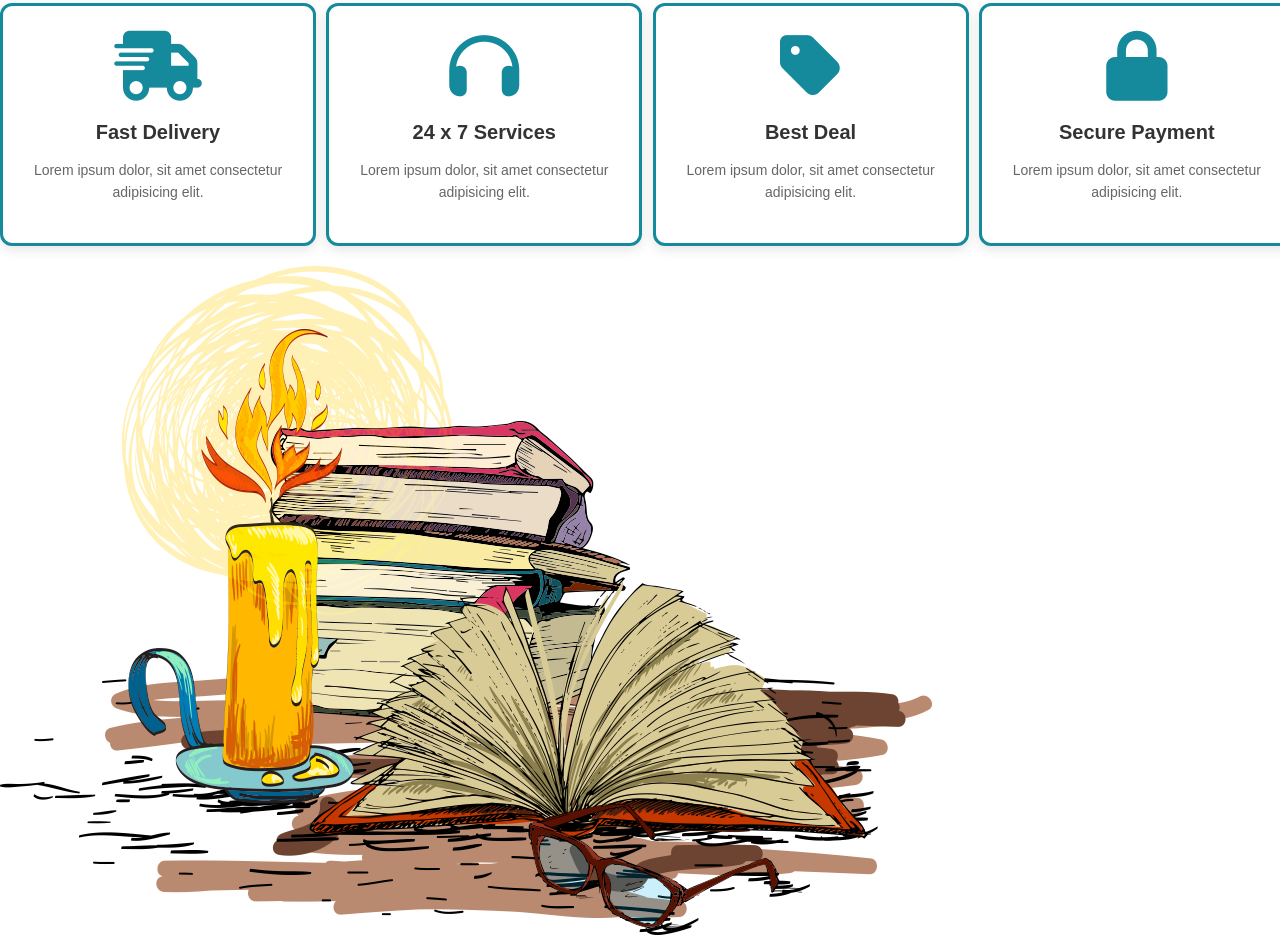
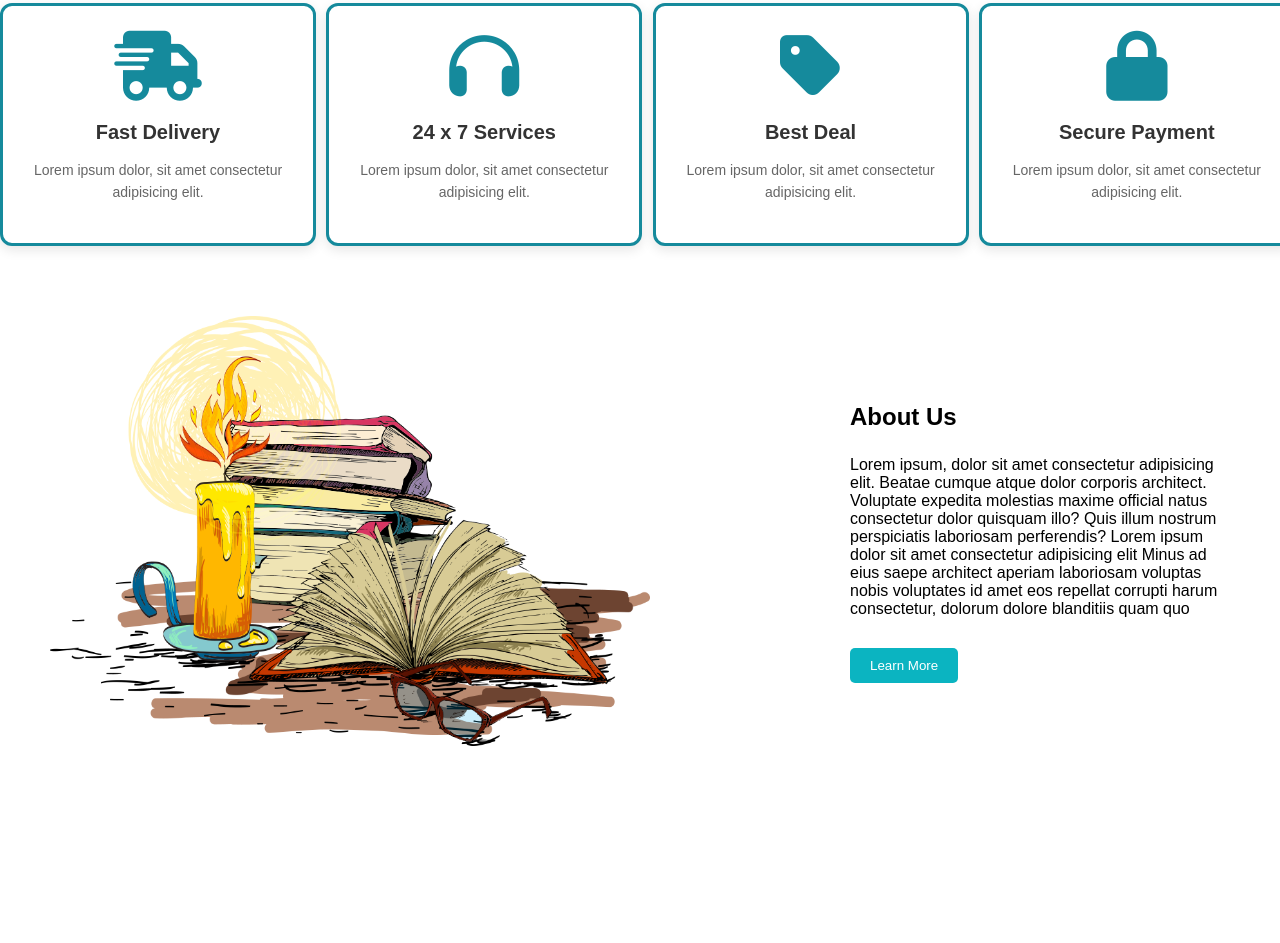
Before and after one commit to amalabualrob/WebProject-Amal-Suad, a plain HTML site: page index.html in a window 1280 px wide. Shown: the part 1057-2000 px from the top of the page. After the commit the page ends 1857 px from the top, so only its background shows below. Drawn offline with Linux system fonts and the light colour scheme.

Commit message:
about-content css

```diff
--- a/index.html
+++ b/index.html
@@ -140,6 +140,38 @@
                 grid-template-columns: repeat(auto-fit, minmax(250px, 1fr));
             }
         }
+
+            .about {
+              display: flex;
+             align-items: center;
+             gap: 200px;
+             padding: 50px;
+         }
+
+        .about-img img {
+               width: 600px;
+               height: auto;
+        }
+
+        .about-content {
+              max-width: 600px;
+        }
+
+        .about-content h2 {
+             margin-bottom: 25px;
+        }
+        .about-content p {
+             margin-bottom: 30px;
+        }
+
+        .learn-btn {
+             padding: 10px 20px;
+             background: #0bb4c1;
+             color: #fff;
+             border: none;
+             cursor: pointer;
+             border-radius: 5px;
+        }
     </style>
 </head>
 <body>
```
